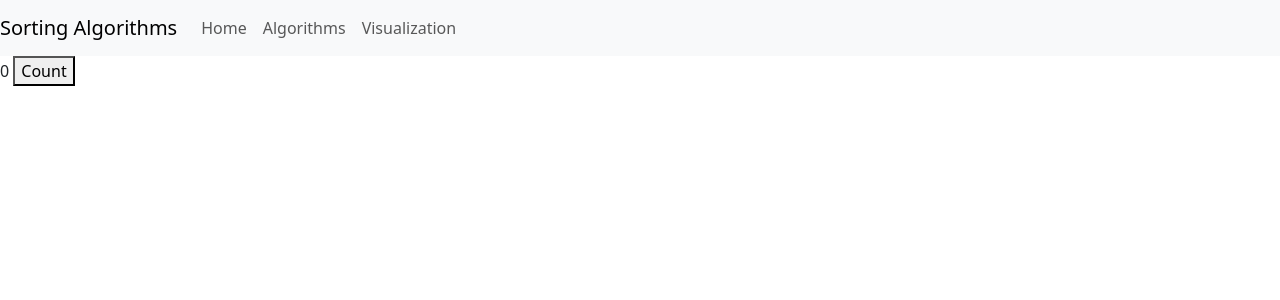
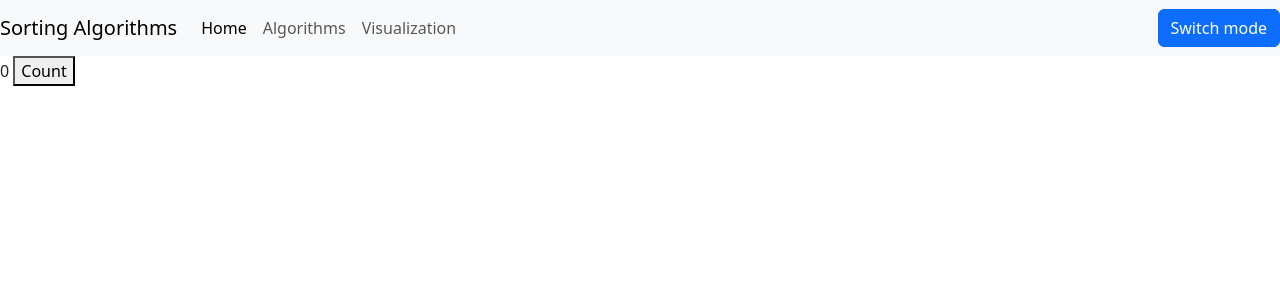
Before and after one commit to Yorlock/SortingVisualization, a Vue app: page / in a window 1280 px wide. Shown: the top 300 px of the page. Built offline with nearby package versions, Linux system fonts and the light colour scheme.

Commit message:
Add simple mode switch

```diff
--- a/src/App.vue
+++ b/src/App.vue
@@ -2,12 +2,12 @@
 import { ref } from "vue";
 import { useCounterStore } from "./stores/counter";
 import NavBar from "./components/NavBar.vue";
+import Home from "./components/Home.vue";
 
 const counter = useCounterStore();
 </script>
 
 <template>
   <NavBar></NavBar>
-  {{ counter.count }}
-  <button @click="counter.increment()">Count</button>
+  <Home></Home>
 </template>
--- /dev/null
+++ b/src/components/Home.vue
@@ -0,0 +1,10 @@
+<script setup lang="ts">
+import { useCounterStore } from "@/stores/counter";
+
+const counter = useCounterStore();
+</script>
+
+<template>
+  {{ counter.count }}
+  <button @click="counter.increment()">Count</button>
+</template>
--- a/src/components/NavBar.vue
+++ b/src/components/NavBar.vue
@@ -1,7 +1,7 @@
 <script setup lang="ts">
-import { useActivePageStore } from "@/stores/activePage";
+import { useNavBarStore } from "@/stores/navBar";
 
-const activePage = useActivePageStore();
+const navBarStore = useNavBarStore();
 
 const links = [
   { text: "Home", url: "index.html" },
@@ -11,20 +11,35 @@ const links = [
 </script>
 
 <template>
-  <nav class="navbar navbar-expand-lg navbar-light bg-light">
+  <nav
+    class="navbar navbar-expand-lg"
+    :class="{
+      'navbar-light bg-light': !navBarStore.isDarkNavbar,
+      'navbar-dark bg-dark': navBarStore.isDarkNavbar,
+    }"
+  >
     <div class="collapse navbar-collapse" id="navbarSupportedContent">
       <a class="navbar-brand" href="#">Sorting Algorithms</a>
       <ul class="navbar-nav me-auto mb-2 mb-lg-0">
         <li v-for="(link, index) in links" class="nav-item" :key="index">
           <a
             class="nav-link"
+            :class="{ active: navBarStore.activePage == index }"
             :href="link.url"
             :title="`This link goes to the ${link.text} page`"
-            @click="activePage.changePage(index)"
+            @click.prevent="navBarStore.changePage(index)"
             >{{ link.text }}</a
           >
         </li>
       </ul>
+      <form class="d-flex">
+        <button
+          class="btn btn-primary"
+          @click.prevent="navBarStore.changeNavbarMode()"
+        >
+          Switch mode
+        </button>
+      </form>
     </div>
   </nav>
 </template>
--- a/src/stores/activePage.ts
+++ /dev/null
@@ -1,15 +0,0 @@
-import { defineStore } from "pinia";
-
-export const useActivePageStore = defineStore("activePage", {
-  state: () => ({
-    activePage: 0,
-  }),
-  getters: {
-    value: (state) => state.activePage,
-  },
-  actions: {
-    changePage(newPage: number) {
-      this.activePage = newPage;
-    },
-  },
-});
--- /dev/null
+++ b/src/stores/navBar.ts
@@ -0,0 +1,19 @@
+import { defineStore } from "pinia";
+
+export const useNavBarStore = defineStore("navBar", {
+  state: () => ({
+    activePage: 0,
+    isDarkNavbar: false
+  }),
+  getters: {
+    //getActivePage: (state) => state.activePage,
+  },
+  actions: {
+    changePage(newPage: number) {
+      this.activePage = newPage;
+    },
+    changeNavbarMode() {
+      this.isDarkNavbar = !this.isDarkNavbar;
+    },
+  },
+});
```
